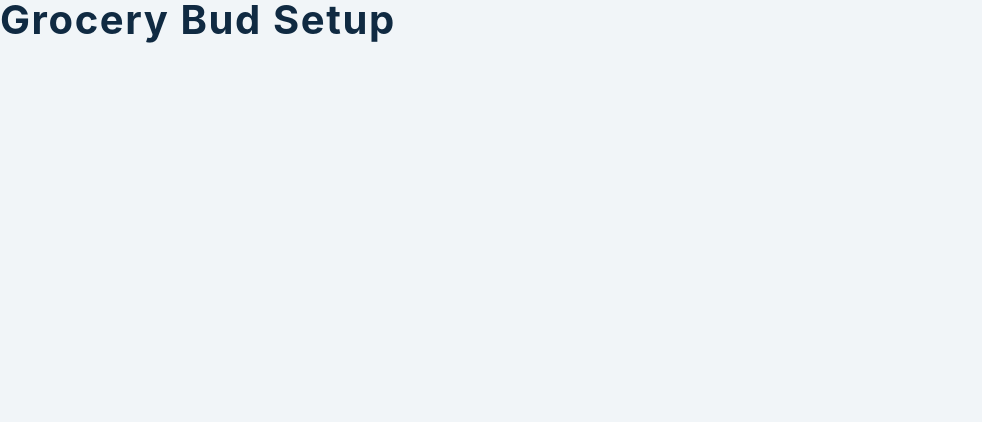
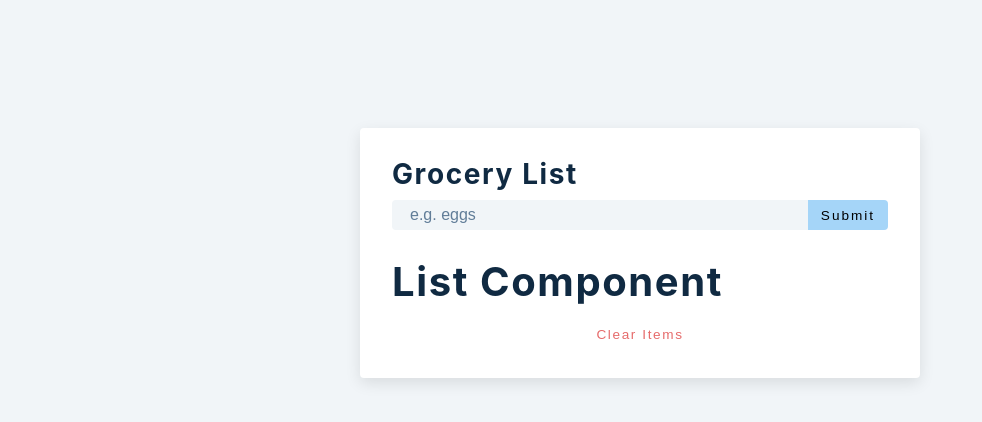
Before and after one commit to Matrix-citizen/Grocery-list, a React (Create React App) app: page / in a window 1280 px wide. Shown: the top 422 px of the page, without its empty margins (0-982 px from the left). Built offline with nearby package versions, Linux system fonts and the light colour scheme.

Commit message:
Configured structure of the app

```diff
--- a/src/App.js
+++ b/src/App.js
@@ -1,9 +1,35 @@
-import React, { useState, useEffect } from 'react'
-import List from './List'
-import Alert from './Alert'
+import React, { useState, useEffect } from "react";
+import List from "./List";
+import Alert from "./Alert";
 
 function App() {
-  return <h2>grocery bud setup</h2>
+  const [name, setName] = useState("");
+  const [list, setList] = useState("");
+  const [isEditing, setIsEditing] = useState(false);
+  const [editID, setEditID] = useState(null);
+  const [alert, setAlert] = useState({ show: false, msg: "", type: "" });
+  const handleSubmit = (e) => {
+    e.preventDefault();
+    console.log('Hello');
+  }
+  return (
+  <section className="section-center">
+  <form className="grocery=form" onSubmit={handleSubmit}>
+    {alert.show && <Alert/>}
+    <h3>grocery list</h3>
+    <div className="form-control">
+      <input type="text" className="grocery" placeholder="e.g. eggs" value = {name} onChange={(e) => setName(e.target.value)}/>
+      <button type="submit"className="submit-btn">
+        {isEditing ? 'edit' : 'submit'}
+      </button>
+    </div>
+  </form>
+    <div className="grocery-container">
+      <List />
+      <button className="clear-btn">clear items</button>
+    </div>
+  </section>
+  );
 }
 
-export default App
+export default App;
```
